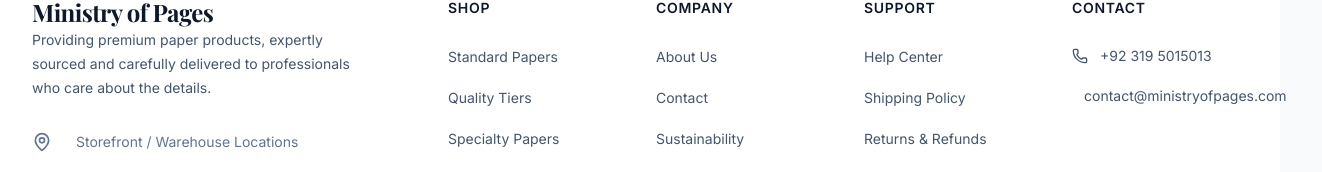
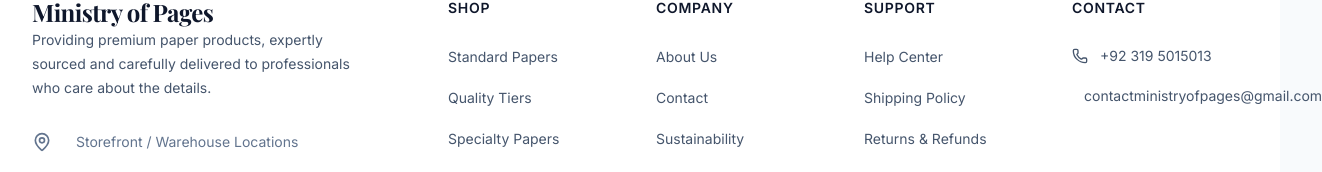
Before and after one commit to rhpshanks/MinistryofPages, a React (Vite) app: page / in a window 1280 px wide. Shown: the part 2833-3005 px from the top of the page, 1322 px wide, since content can reach past the window. Built offline with nearby package versions, Linux system fonts and the light colour scheme.

Commit message:
Update contact email to contactministryofpages@gmail.com

```diff
--- a/src/components/Contact.tsx
+++ b/src/components/Contact.tsx
@@ -33,7 +33,7 @@
             <div>
               <h3 className="text-base font-semibold leading-7 text-slate-900">Email Support</h3>
               <p className="mt-2 leading-7 text-slate-600">We aim to respond within 24 hours.</p>
-              <p className="mt-4 text-sm font-semibold text-slate-900">contact@ministryofpages.com</p>
+              <p className="mt-4 text-sm font-semibold text-slate-900">contactministryofpages@gmail.com</p>
             </div>
           </div>
         </div>
--- a/src/components/Footer.tsx
+++ b/src/components/Footer.tsx
@@ -90,7 +90,7 @@
                   </li>
                   <li className="flex items-center text-sm leading-6 text-slate-600">
                     <Mail className="h-4 w-4 mr-3" />
-                    contact@ministryofpages.com
+                    contactministryofpages@gmail.com
                   </li>
                 </ul>
               </div>
```
